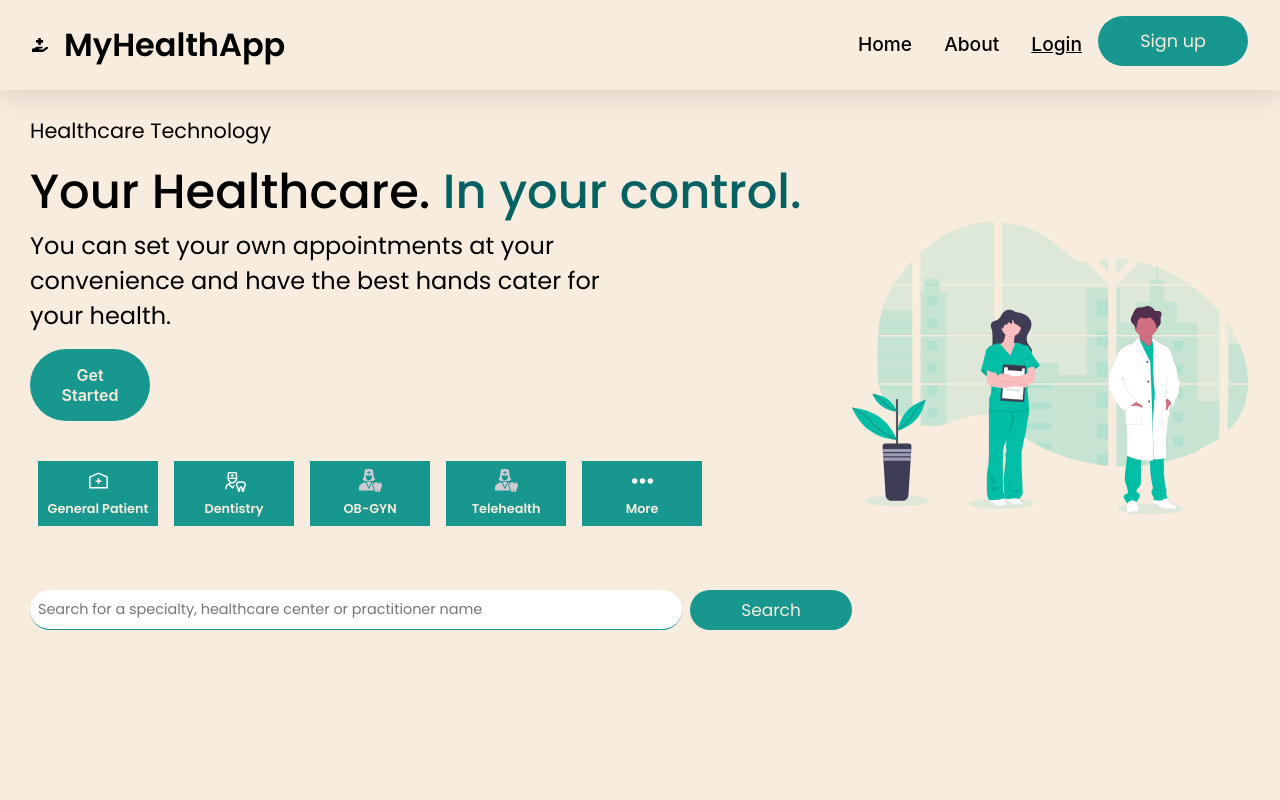
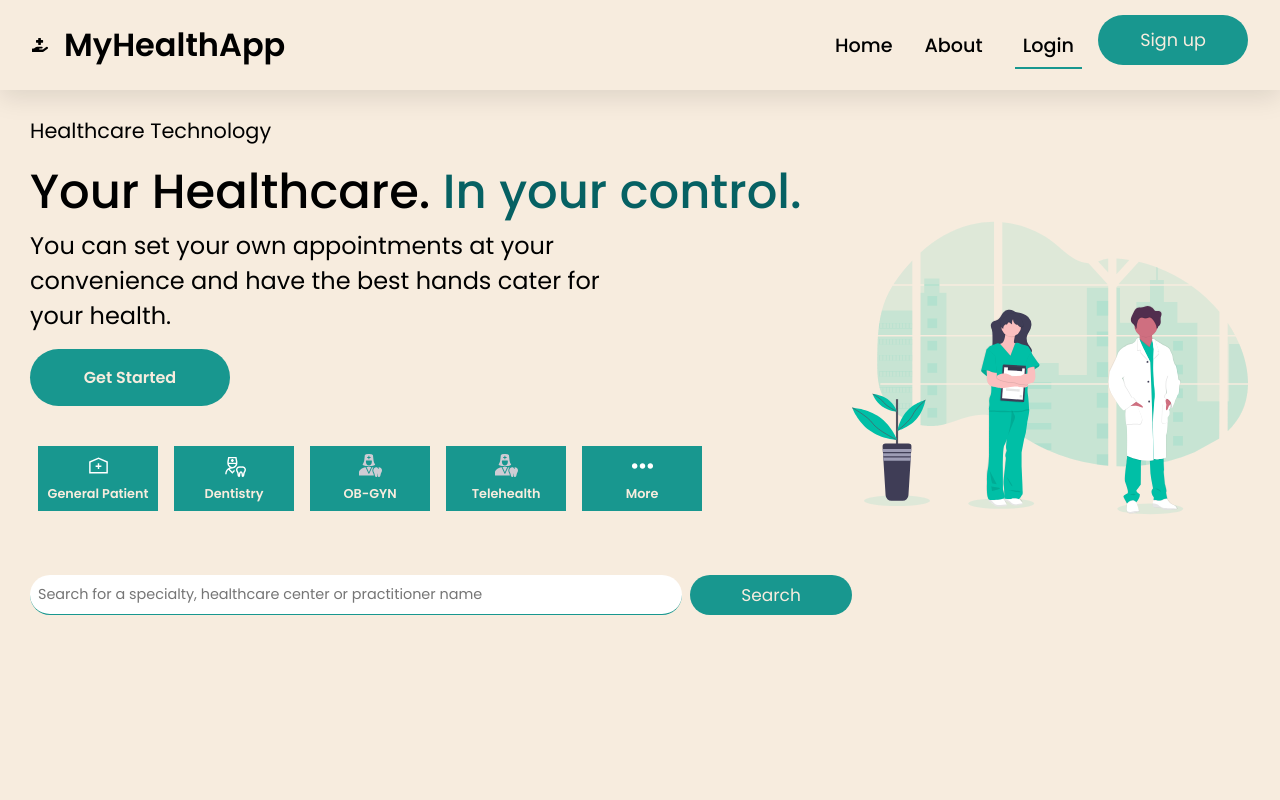
Before and after one commit to Anetrrr/testing-github, a React (Create React App) app: page / in a window 1280 px wide. Shown: the top 800 px of the page. Built offline with nearby package versions, Linux system fonts and the light colour scheme.

Commit message:
modified:   src/components/Infosec.css 	modified:   src/components/NavbarStyles.css 	modified:   src/components/Register.js 	modified:   src/components/RegisterStyles.css 	modified:   src/index.css

```diff
--- a/package.json
+++ b/package.json
@@ -6,6 +6,7 @@
     "@testing-library/jest-dom": "^5.16.4",
     "@testing-library/react": "^13.3.0",
     "@testing-library/user-event": "^13.5.0",
+    "axios": "^0.27.2",
     "create-react-class": "^15.7.0",
     "node-sass": "^7.0.1",
     "prop-types": "^15.8.1",
--- a/src/components/Infosec.css
+++ b/src/components/Infosec.css
@@ -8,7 +8,7 @@
 
 }
 .btn-start{
-   width: 120px;
+   width: 200px;
    border: none;
    border-radius: 50px;
    text-align: center;
--- a/src/components/NavbarStyles.css
+++ b/src/components/NavbarStyles.css
@@ -12,8 +12,8 @@
     background: #F7ecde;
 }
 .doc-login {
-    text-decoration: underline;
-
+    border-bottom: #18978F solid 2px;
+    padding: .5rem;
 }
 .nav-brand{
     display: flex;
--- a/src/components/Register.js
+++ b/src/components/Register.js
@@ -91,7 +91,7 @@ const Register = () => {
         <button type="submit" style={{width: '350px', height:'40px', background: 'transparent', margin: '30px auto', border:'1px solid orange  ', color: 'orange', fontSize: '14px'}}>Sign up</button>
       </form>
 
-      <p className="additional-act" style={{marginTop: '150px', marginBottom: '50px', marginLeft: '200px' }}>Already have an account? <span><Link to='/patient/login'> Sign in </Link></span></p>
+      <p className="additional-act" style={{marginTop: '150px', marginBottom: '50px', marginLeft: '200px' }}> <span className='already'>Already have an account? </span><span><Link to='/patient/login'> Sign in </Link></span></p>
 
 
     </div>
--- a/src/components/RegisterStyles.css
+++ b/src/components/RegisterStyles.css
@@ -1,3 +1,8 @@
 @import url('https://cdnjs.cloudflare.com/ajax/libs/font-awesome/5.15.1/css/all.min.css');
 
 @import url('https://fonts.googleapis.com/css2?family=Montserrat:wght@600;800&display=swap');
+
+
+.already{
+    color: #fff;
+}
--- a/src/index.css
+++ b/src/index.css
@@ -19,7 +19,7 @@
 
 h1, p, a {
   color: var(--txtcolor);
-  font-family: 'Inter';
+  font-family: 'Poppins', sans-serif;
   font-weight: 600;
 }
 
```
Also changed, not shown: 1 other file (tests, documents, lock files or other folders).
